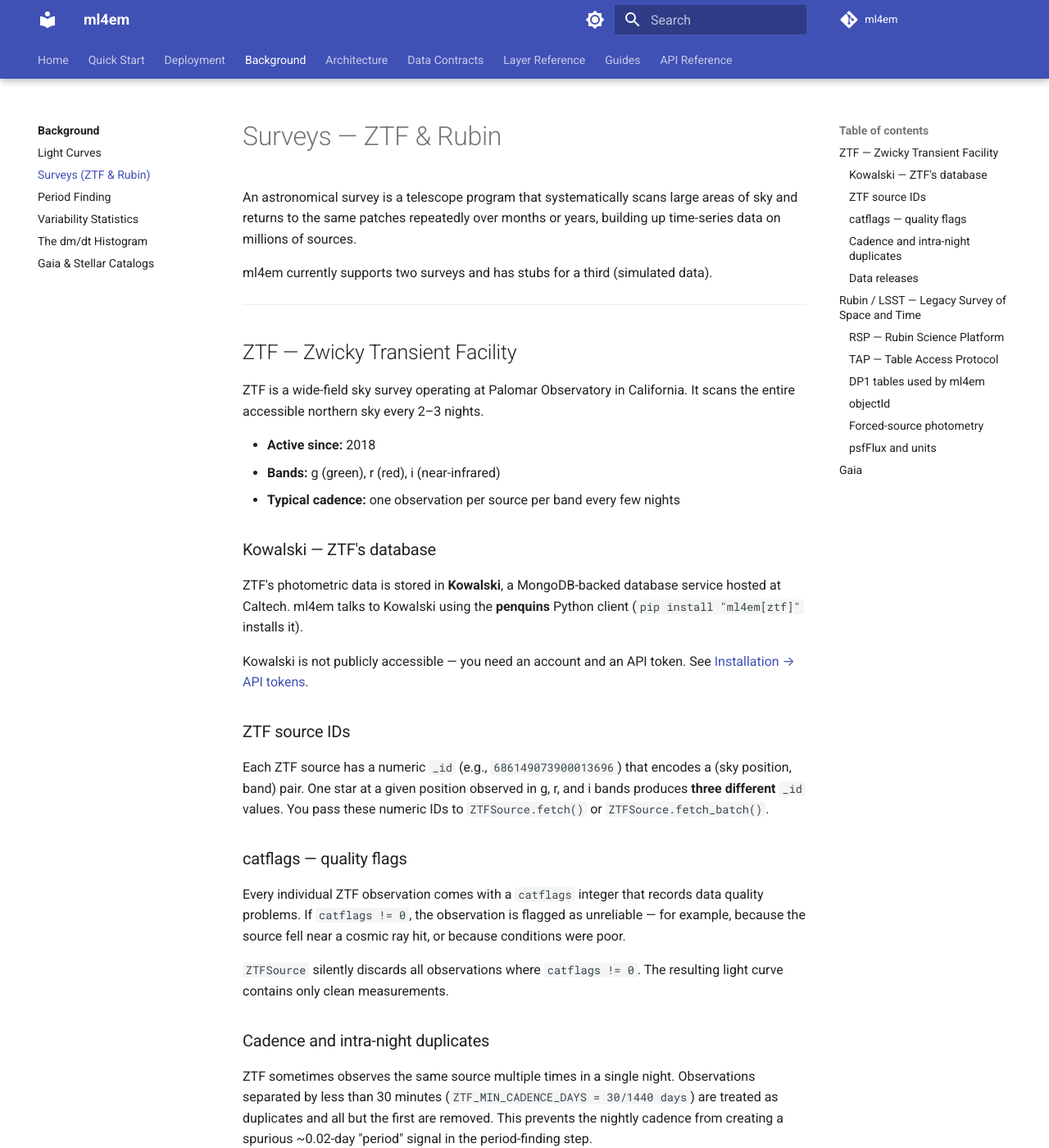
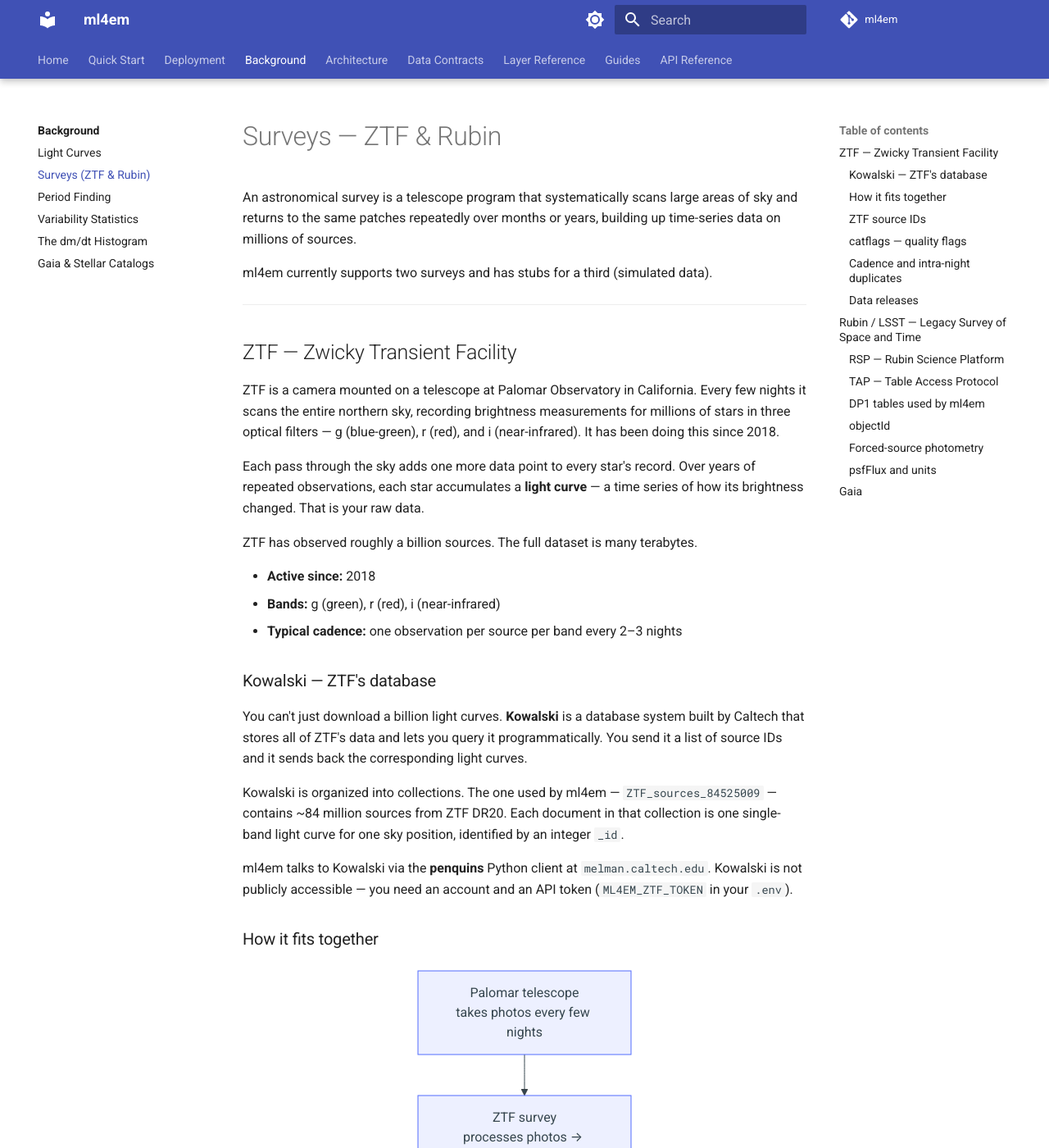
Before and after one commit to ManiacUrgency42/ml4em, an MkDocs documentation site: the page built from docs/background/surveys.md, in a window 1280 px wide and 1400 px high. Shown: the whole window at 82% size. Built offline with MkDocs 1.6.1 and Material for MkDocs 9.7.7, drawn with Linux system fonts in a browser that asks for light colours; comment, search, counter and statistics services are not loaded.

Commit message:
docs: expand ZTF/Kowalski background with plain-English framing
Add telescope → database → code flow diagram and prose explaining
what ZTF is, why Kowalski exists, and the scale of the dataset.

Co-Authored-By: Claude Sonnet 4.6 <noreply@anthropic.com>

````diff
--- a/docs/background/surveys.md
+++ b/docs/background/surveys.md
@@ -10,21 +10,48 @@ ml4em currently supports two surveys and has stubs for a third (simulated data).
 
 ## ZTF — Zwicky Transient Facility { #ztf }
 
-ZTF is a wide-field sky survey operating at Palomar Observatory in California. It scans
-the entire accessible northern sky every 2–3 nights.
+ZTF is a camera mounted on a telescope at Palomar Observatory in California. Every few
+nights it scans the entire northern sky, recording brightness measurements for millions
+of stars in three optical filters — g (blue-green), r (red), and i (near-infrared). It
+has been doing this since 2018.
+
+Each pass through the sky adds one more data point to every star's record. Over years
+of repeated observations, each star accumulates a **light curve** — a time series of
+how its brightness changed. That is your raw data.
+
+ZTF has observed roughly a billion sources. The full dataset is many terabytes.
 
 - **Active since:** 2018
 - **Bands:** g (green), r (red), i (near-infrared)
-- **Typical cadence:** one observation per source per band every few nights
+- **Typical cadence:** one observation per source per band every 2–3 nights
 
 ### Kowalski — ZTF's database
 
-ZTF's photometric data is stored in **Kowalski**, a MongoDB-backed database service
-hosted at Caltech. ml4em talks to Kowalski using the **penquins** Python client
-(`pip install "ml4em[ztf]"` installs it).
+You can't just download a billion light curves. **Kowalski** is a database system built
+by Caltech that stores all of ZTF's data and lets you query it programmatically. You
+send it a list of source IDs and it sends back the corresponding light curves.
 
-Kowalski is not publicly accessible — you need an account and an API token.
-See [Installation → API tokens](../installation.md#api-tokens).
+Kowalski is organized into collections. The one used by ml4em —
+`ZTF_sources_84525009` — contains ~84 million sources from ZTF DR20. Each document
+in that collection is one single-band light curve for one sky position, identified by
+an integer `_id`.
+
+ml4em talks to Kowalski via the **penquins** Python client at `melman.caltech.edu`.
+Kowalski is not publicly accessible — you need an account and an API token
+(`ML4EM_ZTF_TOKEN` in your `.env`).
+
+### How it fits together
+
+```mermaid
+flowchart TD
+    A["Palomar telescope<br/>takes photos every few nights"]
+    B["ZTF survey<br/>processes photos → brightness measurements"]
+    C["Kowalski database<br/>melman.caltech.edu<br/>stores all light curves, queryable by ID"]
+    D["ZTFSource.fetch_batch()<br/>sends query, receives light curve data"]
+    E["list[LightCurve]<br/>→ feature extraction, model, etc."]
+
+    A --> B --> C --> D --> E
+```
 
 ### ZTF source IDs
 
````
